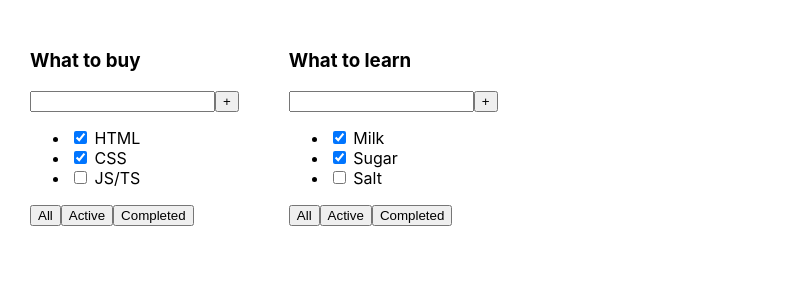
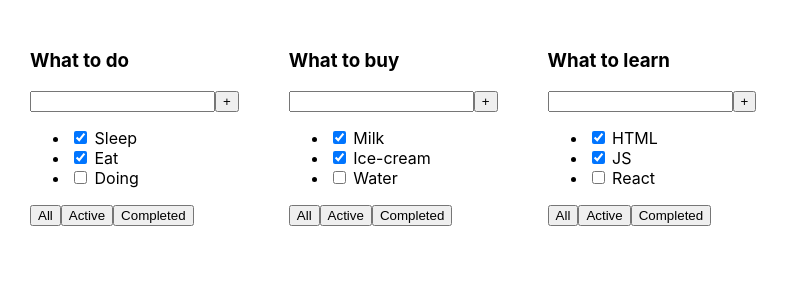
Before and after one commit to horobryh22/todolist, a React (Create React App) app: page / in a window 1280 px wide. Shown: the top 300 px of the page, without its empty margins (0-789 px from the left). Built offline with nearby package versions, Linux system fonts and the light colour scheme.

Commit message:
I did the task myself, using destructuring assignment

```diff
--- a/src/App.tsx
+++ b/src/App.tsx
@@ -1,35 +1,49 @@
 import React from 'react';
 import './App.css';
-import TodoList, {TaskType} from "./TodoList";
+import Task, {TasksType} from './TodoList';
+
 
 function App() {
-    const ToDoListTitle_1: string = 'What to buy';
-    const ToDoListTitle_2: string = 'What to learn';
-    const ToDoListTitle_3: string = 'What to read';
 
-    const tasks_1: TaskType[] = [
-        {id: 1, title: "HTML", isDone: true},
-        {id: 2, title: "CSS", isDone: true},
-        {id: 3, title: "JS/TS", isDone: false},
+    const title_1: string = 'What to do';
+    const title_2: string = 'What to buy';
+    const title_3: string = 'What to learn';
+
+    const task_1: TasksType[] = [
+        {id: 1, title: 'Sleep', isCheked: true},
+        {id: 2, title: 'Eat', isCheked: true},
+        {id: 3, title: 'Doing', isCheked: false}
+
     ]
 
-    const tasks_2: TaskType[] = [
-        {id: 1, title: "Milk", isDone: true},
-        {id: 2, title: "Sugar", isDone: true},
-        {id: 3, title: "Salt", isDone: false},
+    const task_2: TasksType[] = [
+        {id: 1, title: 'Milk', isCheked: true},
+        {id: 2, title: 'Ice-cream', isCheked: true},
+        {id: 3, title: 'Water', isCheked: false}
+
     ]
+
+    const task_3: TasksType[] = [
+        {id: 1, title: 'HTML', isCheked: true},
+        {id: 2, title: 'JS', isCheked: true},
+        {id: 3, title: 'React', isCheked: false}
+    ]
+
 
     return (
         <div className="App">
-            <TodoList
-                title = {ToDoListTitle_1}
-                tasks = {tasks_1}
+            <Task
+                title={title_1}
+                tasks={task_1}
             />
-            <TodoList
-                title = {ToDoListTitle_2}
-                tasks = {tasks_2}
+            <Task
+                title={title_2}
+                tasks={task_2}
             />
-            {/*<TodoList title = {ToDoListTitle_3}/>*/}
+            <Task
+                title={title_3}
+                tasks={task_3}
+            />
         </div>
     );
 }
--- a/src/TodoList.tsx
+++ b/src/TodoList.tsx
@@ -1,28 +1,28 @@
 import React from 'react';
 
-type ToDoListPropsType = {
+type PropsType = {
     title: string
-    tasks: TaskType[]
+    tasks: TasksType[]
 }
 
-export type TaskType = {
-    id: number
+export type TasksType = {
+    id: number,
+    isCheked: boolean,
     title: string
-    isDone: boolean
 }
 
-const TodoList = (props: ToDoListPropsType) => {
+const Task = ({title, tasks}: PropsType) => { // применили деструктуризацию в данном месте кода
     return (
         <div>
-                <h3>{props.title}</h3>
+            <h3>{title}</h3>
             <div>
                 <input/>
                 <button>+</button>
             </div>
             <ul>
-                    <li><input type="checkbox" checked={props.tasks[0].isDone}/> <span>{props.tasks[0].title}</span></li>
-                    <li><input type="checkbox" checked={props.tasks[1].isDone}/> <span>{props.tasks[1].title}</span></li>
-                    <li><input type="checkbox" checked={props.tasks[2].isDone}/> <span>{props.tasks[2].title}</span></li>
+                <li><input type="checkbox" checked={tasks[0].isCheked}/> <span>{tasks[0].title}</span></li>
+                <li><input type="checkbox" checked={tasks[1].isCheked}/> <span>{tasks[1].title}</span></li>
+                <li><input type="checkbox" checked={tasks[2].isCheked}/> <span>{tasks[2].title}</span></li>
             </ul>
             <div>
                 <button>All</button>
@@ -30,7 +30,7 @@ const TodoList = (props: ToDoListPropsType) => {
                 <button>Completed</button>
             </div>
         </div>
-    );
-};
+    )
+}
 
-export default TodoList;
+export default Task;
```
Lines whose indentation alone changed are shown as unchanged.
